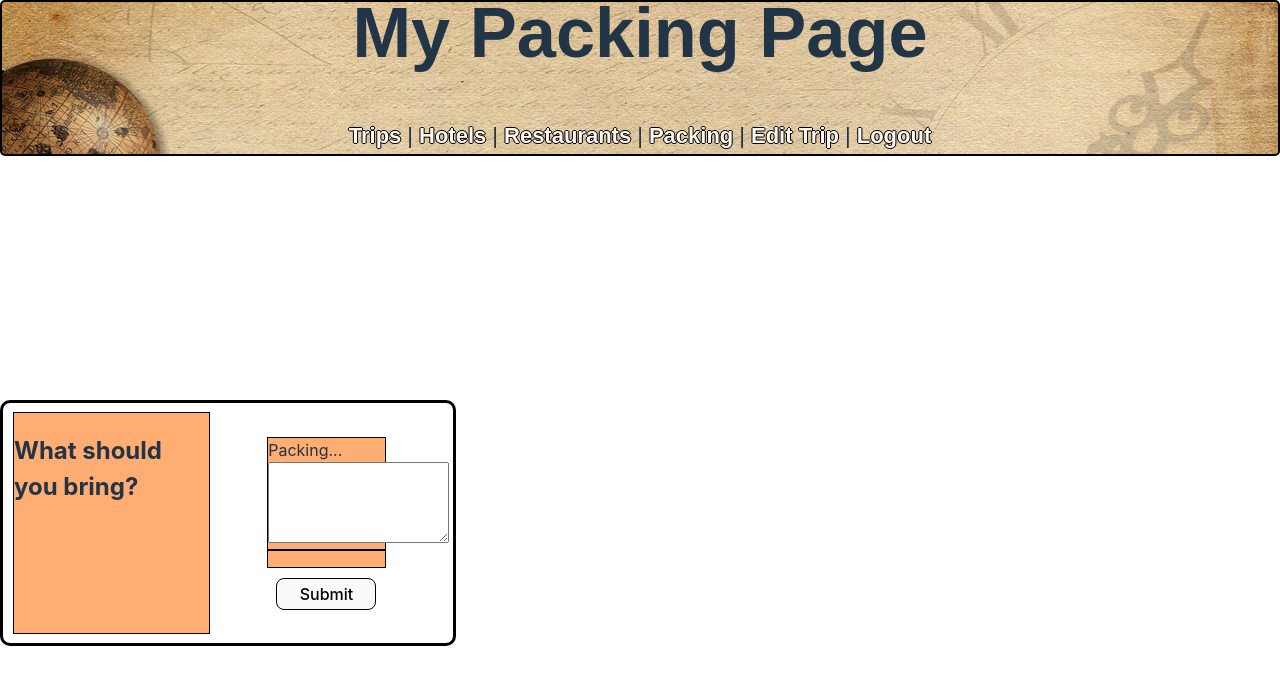
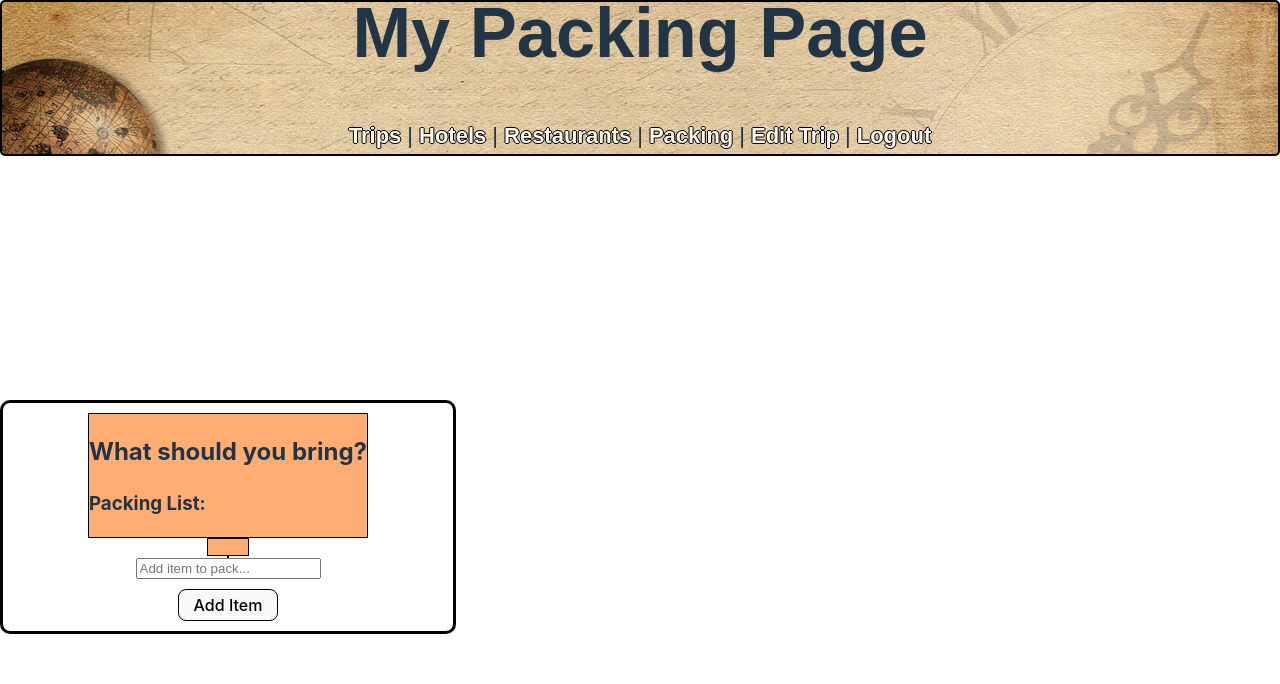
Before and after one commit to devbelle/Project-3, a React (Vite) app in the folder Adventure Awaits/client/: page /packing in a window 1280 px wide. Shown: the top 684 px of the page. Built offline with nearby package versions, Linux system fonts and the light colour scheme.

Commit message:
added functionality to packing page

```diff
--- a/Adventure Awaits/client/src/pages/PackingPage.jsx
+++ b/Adventure Awaits/client/src/pages/PackingPage.jsx
@@ -1,16 +1,14 @@
-import styled from 'styled-components';
-import { Link } from 'react-router-dom';
-import { useState } from 'react';
-import Auth from '../utils/auth';
-import HeaderPages from '../components/HeaderPages';
-
+import styled from "styled-components";
+import { useState } from "react";
+import HeaderPages from "../components/HeaderPages";
 
 const Box = styled.div`
   display: flex;
   justify-content: space-between;
+  flex-direction: column;
   width: 90%;
   max-width: 430px;
-height: 220px;
+  height: 90%px;
   padding: 10px;
   background-color: white;
   border-radius: 10px;
@@ -18,14 +16,14 @@ align-items: center;
   position: absolute;
   border: 3px solid black;
   margin-bottom: 250px;
-`
+`;
 
 const Section = styled.div`
-width: 50%;
-height: 100%;
+  //   width: 75%;
+  height: 50%;
   background-color: #ffad73;
   border: 1px solid black;
-`
+`;
 const Form = styled.form`
   display: flex;
   flex-direction: column;
@@ -40,71 +38,78 @@ const Button = styled.button`
   margin-top: 10px;
 `;
 
-
 //from Devin's React Portfolio
 const PackingPage = () => {
-    const [formState, setFormState] = useState({message: ""});
-
-    const handleInputChange = (event) => {
-        const { message, value } = event.target;
-
-        //const updatedName = name === 'name' ? 'title' : title;
-
-        setFormState({ ...formState, [message]: value });
-
+  const [packingEl, setPackingEl] = useState([]);
+  const [inputValue, setInputValue] = useState("");
+  const addPackingEl = (e) => {
+    e.preventDefault();
+    if (inputValue.trim() !== "") {
+      setPackingEl([...packingEl, inputValue]);
+      setInputValue("");
+    }
   };
 
-        const handleSubmit = async (e) => {
-            e.preventDefault();
-
-            console.log(formState)
-
-            try {
-                const { data } = await addTrip({
-                  variables: { ...formState, message },
-                });
-
-                setFormState({
-                    message: '',
-                  });
-
-                //possible function needed to match Ids with API
-
-            } catch (err) {
-                console.error(err);
-            }
-
-        }
-
-
-
-
-
+//   const deletePackingEl = (index) => {
+//     const updatedPackingEl = packingEl.filter((packingEl, i) => i !== index);
+//     setPackingEl(updatedPackingEl);
+//   };
 
   return (
     <Box>
-         <HeaderPages title="My Packing Page" color="#ADD8E6" font="Arial" fontSize="22px" marginTop= '10px' imgSrc="/images/globe.jpg" />
+      <HeaderPages
+        title="My Packing Page"
+        color="#ADD8E6"
+        font="Arial"
+        fontSize="22px"
+        marginTop="10px"
+        imgSrc="/images/globe.jpg"
+      />
       <Section>
         <h2>What should you bring?</h2>
+        <h3>Packing List:</h3>
       </Section>
-            <Form id="contact-form" onSubmit={handleSubmit} >
+      <Form>
 
-                <Section className="field">
-                    <label className="label" htmlFor="message">Packing...</label>
-                    <textarea className="textarea" name="message" id="text" rows="5" onChange={handleInputChange}   />
+        <Section>
+          <ul>
+            {packingEl.map((packingEl, index) => (
+              <li key={index}>{packingEl}</li>
+            ))}
+          </ul>
+
         </Section>
-                    {/* error message function*/  (
+
         <Section>
-                    <p className="is-danger"></p>
+
         </Section>
-                )}
-                    <Button className="button is-medium is-primary is-fullwidth" data-testid="button" type="submit">Submit</Button>
+
+        <input
+          type="text"
+          value={inputValue}
+          placeholder="Add item to pack..."
+          onChange={(e) => setInputValue(e.target.value)}
+        />
+          {/* <ul>
+        {packingEl.map((packingEl, index) => (
+          <li key={index}>
+            {packingEl}
+            <button onClick={() => deletePackingEl(index)}>Delete</button>
+          </li>
+        ))}
+      </ul> */}
+        <Button
+          className="button is-medium is-primary is-fullwidth"
+          type="submit"
+          onClick={addPackingEl}
+        >
+          Add Item
+        </Button>
+
       </Form>
+
     </Box>
-
-    )
-
-
-}
+  );
+};
 
 export default PackingPage;
```
Lines whose indentation alone changed are shown as unchanged.
